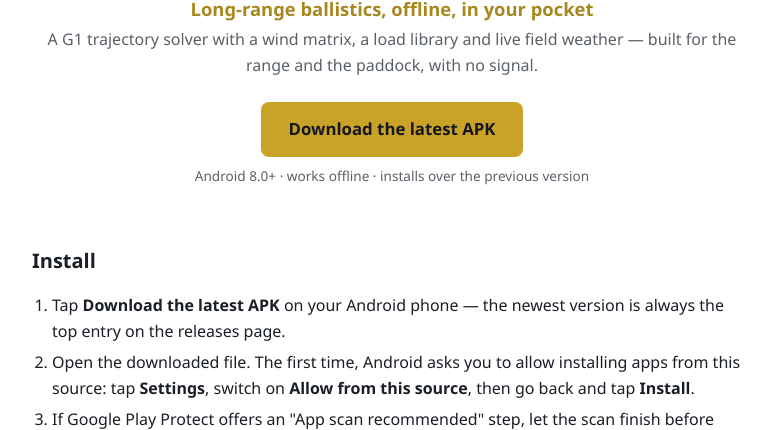
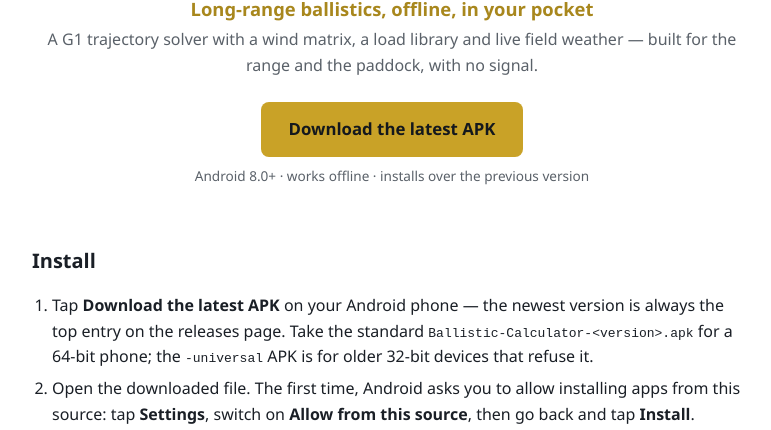
Before and after one commit to Ruddy19/Ballistic-Calculator-Releases, a plain HTML site: page index.html in a window 1280 px wide. Shown: the part 349-779 px from the top of the page, without its empty margins (248-1019 px from the left). Drawn offline with Linux system fonts and the light colour scheme.

Commit message:
Explain which APK to install from a release
The standard asset is the 64-bit ARM build; the universal APK covers older 32-bit devices.

```diff
--- a/index.html
+++ b/index.html
@@ -71,7 +71,9 @@
   <h2>Install</h2>
   <ol>
     <li>Tap <b>Download the latest APK</b> on your Android phone — the newest version is
-      always the top entry on the releases page.</li>
+      always the top entry on the releases page. Take the standard
+      <code>Ballistic-Calculator-&lt;version&gt;.apk</code> for a 64-bit phone; the
+      <code>-universal</code> APK is for older 32-bit devices that refuse it.</li>
     <li>Open the downloaded file. The first time, Android asks you to allow installing
       apps from this source: tap <b>Settings</b>, switch on <b>Allow from this source</b>,
       then go back and tap <b>Install</b>.</li>
```
Also changed, not shown: 1 other file.
